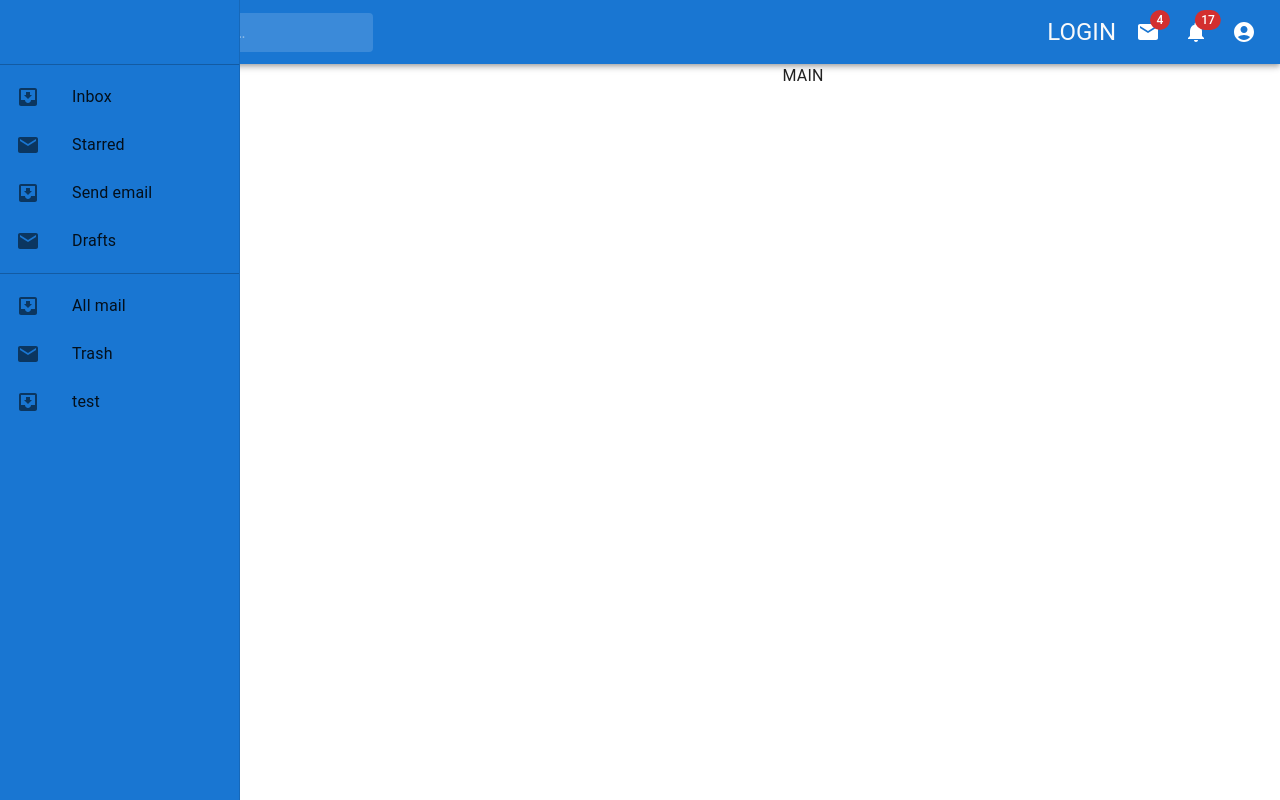
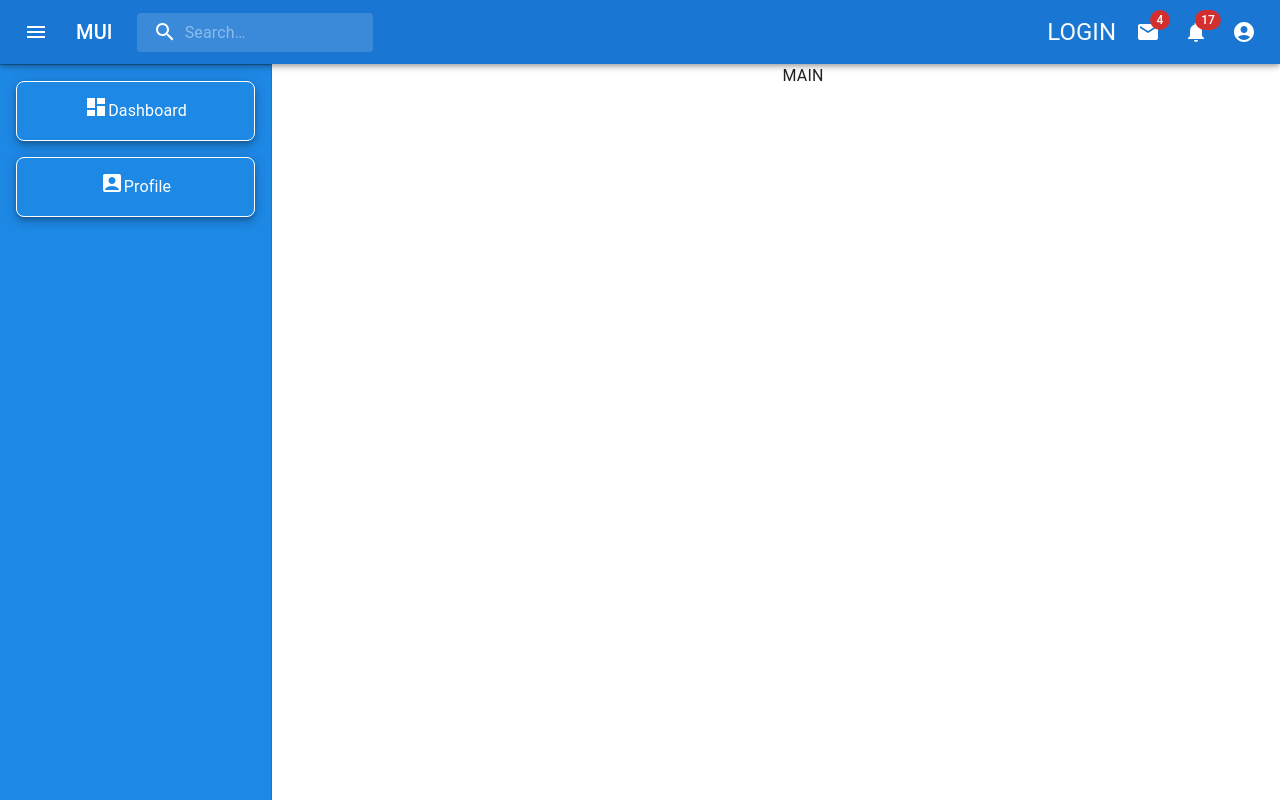
Before and after one commit to AljoschaDriemel/blog-project, a React (Create React App) app in the folder client/: page / in a window 1280 px wide. Built offline with nearby package versions, Linux system fonts and the light colour scheme.

Commit message:
error 404

```diff
--- a/client/src/App.js
+++ b/client/src/App.js
@@ -1,37 +1,35 @@
-
-import './App.scss';
-import { Route, Routes } from 'react-router-dom';
-import Home from './pages/home/Home';
-import PrimarySearchAppBar from './components/appbar/Appbar';
-import { Col, Row } from 'react-bootstrap'
-import Navbar from './components/navbar/Navbar';
-import Login from './pages/login/Login'
-import Register from './pages/register/Register'
+import "./App.scss";
+import { Route, Routes } from "react-router-dom";
+import Home from "./pages/home/Home";
+import PrimarySearchAppBar from "./components/appbar/Appbar";
+import { Col, Row } from "react-bootstrap";
+import Navbar from "./components/navbar/Navbar";
+import Login from "./pages/login/Login";
+import Register from "./pages/register/Register";
+import NotFound from "./pages/notFound/NotFound";
 
 function App() {
   return (
     <div className="App">
       <Row>
-          <Col>
+        <Col>
           <PrimarySearchAppBar />
-          </Col>
+        </Col>
       </Row>
       <Row>
-        <Col className='col-3'>
-        <Navbar />
+        <Col className="col-3">
+          <Navbar />
         </Col>
-        <Col className='col-9'>MAIN</Col>
+        <Col className="col-9">MAIN</Col>
       </Row>
 
-
-
-
-     <Routes>
-       <Route path='/' element={<Home />}/>
-       <Route path='/home' element={<Home />}/>
-       <Route path='/login' element={<Login />}/>
-       <Route path='/register' element={<Register />}/>
-     </Routes>
+      <Routes>
+        <Route path="*" element={<NotFound />} />
+        <Route path="/" element={<Home />} />
+        <Route path="/home" element={<Home />} />
+        <Route path="/login" element={<Login />} />
+        <Route path="/register" element={<Register />} />
+      </Routes>
     </div>
   );
 }
--- a/client/src/components/navbar/Navbar.js
+++ b/client/src/components/navbar/Navbar.js
@@ -1,33 +1,47 @@
-import * as React from 'react';
-import Box from '@mui/material/Box';
-import Drawer from '@mui/material/Drawer';
-import CssBaseline from '@mui/material/CssBaseline';
-import Toolbar from '@mui/material/Toolbar';
-import List from '@mui/material/List';
+import * as React from "react";
+import Box from "@mui/material/Box";
+import Drawer from "@mui/material/Drawer";
+import CssBaseline from "@mui/material/CssBaseline";
+import Toolbar from "@mui/material/Toolbar";
+import List from "@mui/material/List";
 
-import Divider from '@mui/material/Divider';
-import ListItem from '@mui/material/ListItem';
-import ListItemIcon from '@mui/material/ListItemIcon';
-import ListItemText from '@mui/material/ListItemText';
-import InboxIcon from '@mui/icons-material/MoveToInbox';
-import MailIcon from '@mui/icons-material/Mail';
+import Divider from "@mui/material/Divider";
+import ListItem from "@mui/material/ListItem";
+import ListItemIcon from "@mui/material/ListItemIcon";
+import DashboardIcon from "@mui/icons-material/Dashboard";
+import ListItemText from "@mui/material/ListItemText";
+
+import AccountBoxIcon from "@mui/icons-material/AccountBox";
+import { ListItemButton } from "@mui/material";
+import LoginIcon from "@mui/icons-material/Login";
+import LogoutIcon from "@mui/icons-material/Logout";
+import { useNavigate } from "react-router-dom";
 
 const drawerWidth = 240;
 
+
+
 export default function Navbar() {
+  const navigate = useNavigate();
+  const handleLogin = () => {
+    navigate("/login");
+  };
+
   return (
-
-    <Box sx={{ display: 'flex' }}>
+    <div>
+      <Box sx={{ display: "flex" }}>
         <CssBaseline />
         <Drawer
+          component="nav"
           sx={{
+            zIndex: "-1",
+            position: "static",
+            width: drawerWidth,
+            "& .MuiDrawer-paper": {
+              width: "drawerWidth",
+              boxSizing: "border-box",
+              bgcolor: "#1e88e5",
 
-          width: drawerWidth,
-          flexShrink: 0,
-          '& .MuiDrawer-paper': {
-            width: drawerWidth,
-            boxSizing: 'border-box',
-            bgcolor: 'primary.main',
             },
           }}
           variant="permanent"
@@ -35,29 +49,72 @@ export default function Navbar() {
         >
           <Toolbar />
           <Divider />
+
           <List>
-          {['Inbox', 'Starred', 'Send email', 'Drafts'].map((text, index) => (
-            <ListItem button key={text}>
-              <ListItemIcon>
-                {index % 2 === 0 ? <InboxIcon /> : <MailIcon />}
+            <ListItem>
+              <ListItemButton sx={{
+                  border: "solid 1px white",
+                  boxShadow: 5,
+                  borderRadius: 2,
+                  justifyContent: "center"
+                }}>
+                <ListItemIcon sx={{ color: "white", padding: "5px" }}>
+                  <DashboardIcon />
+                  <ListItemText primary="Dashboard" />
                 </ListItemIcon>
-              <ListItemText primary={text} />
+              </ListItemButton>
             </ListItem>
-          ))}
+
+            <ListItem>
+              <ListItemButton sx={{
+                  border: "solid 1px white",
+                  boxShadow: 5,
+                  borderRadius: 2,
+                  justifyContent: "center",
+
+                }}>
+                <ListItemIcon sx={{ color: "white", padding: "5px" }}>
+                  <AccountBoxIcon />
+                  <ListItemText primary="Profile" />
+                </ListItemIcon>
+              </ListItemButton>
+            </ListItem>
           </List>
-        <Divider />
-        <List>
-          {['All mail', 'Trash', 'test'].map((text, index) => (
-            <ListItem button key={text}>
-              <ListItemIcon>
-                {index % 2 === 0 ? <InboxIcon /> : <MailIcon />}
+
+          <Divider sx={{marginTop: "630px"}} />
+
+          <List sx={{ color: "white", display: "flex" }}>
+            <ListItem>
+              <ListItemButton
+                onClick={handleLogin}
+                sx={{
+                  border: "solid 1px white",
+                  boxShadow: 5,
+                  borderRadius: 2,
+                }}
+              >
+                <ListItemIcon sx={{ color: "white" }}>
+                  <LoginIcon />
+                  <ListItemText primary="Login" />
                 </ListItemIcon>
-              <ListItemText primary={text} />
+              </ListItemButton>
             </ListItem>
-          ))}
+
+            <ListItem>
+              <ListItemButton sx={{
+                  border: "solid 1px white",
+                  boxShadow: 5,
+                  borderRadius: 2,
+                }}>
+                <ListItemIcon sx={{ color: "white" }}>
+                  <LogoutIcon />
+                  <ListItemText primary="Logout" />
+                </ListItemIcon>
+              </ListItemButton>
+            </ListItem>
           </List>
         </Drawer>
       </Box>
-
+    </div>
   );
 }
--- /dev/null
+++ b/client/src/pages/notFound/NotFound.js
@@ -0,0 +1,11 @@
+import React from 'react';
+import { Link } from 'react-router-dom';
+
+const NotFound = () => (
+  <div>
+    <h1>404 - Not Found!</h1>
+    <Link to="/">Go Home</Link>
+  </div>
+);
+
+export default NotFound;
```
Also changed, not shown: 1 other file (tests, documents, lock files or other folders). Lines whose indentation alone changed are shown as unchanged.
